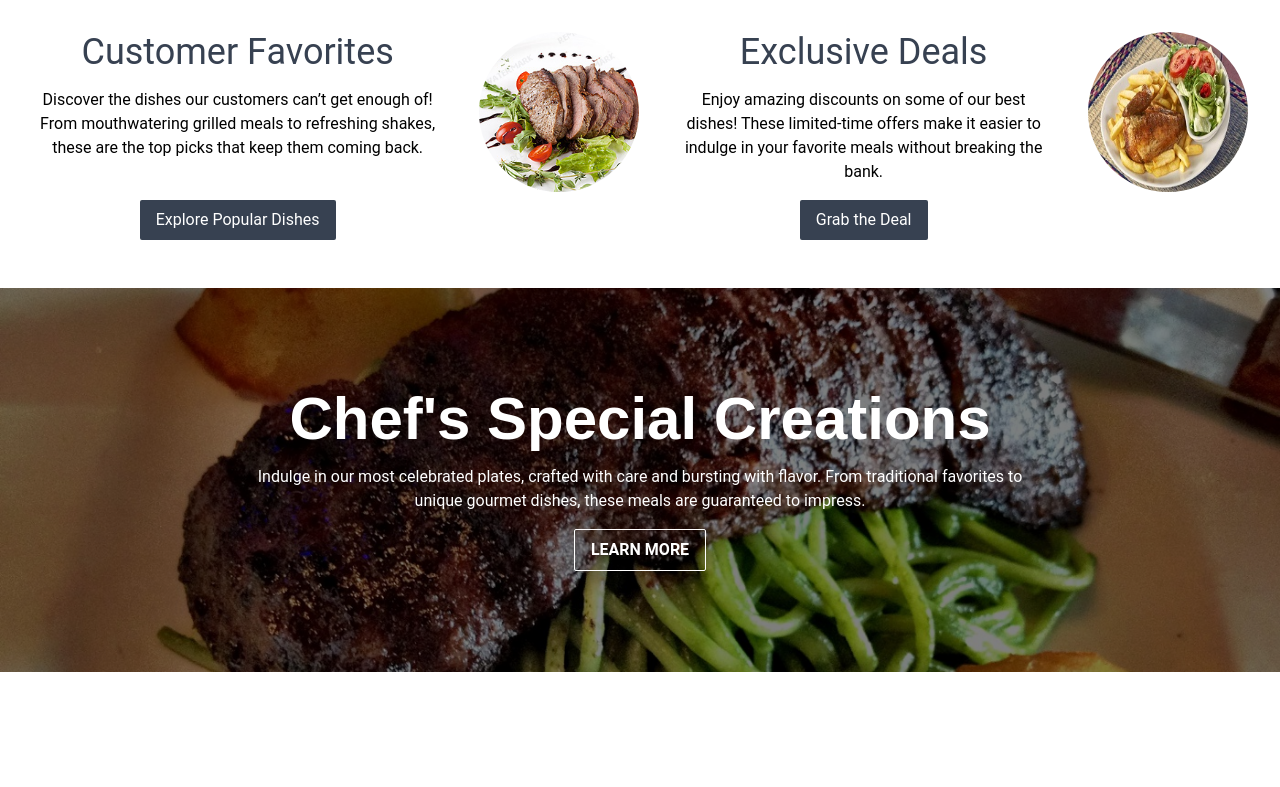
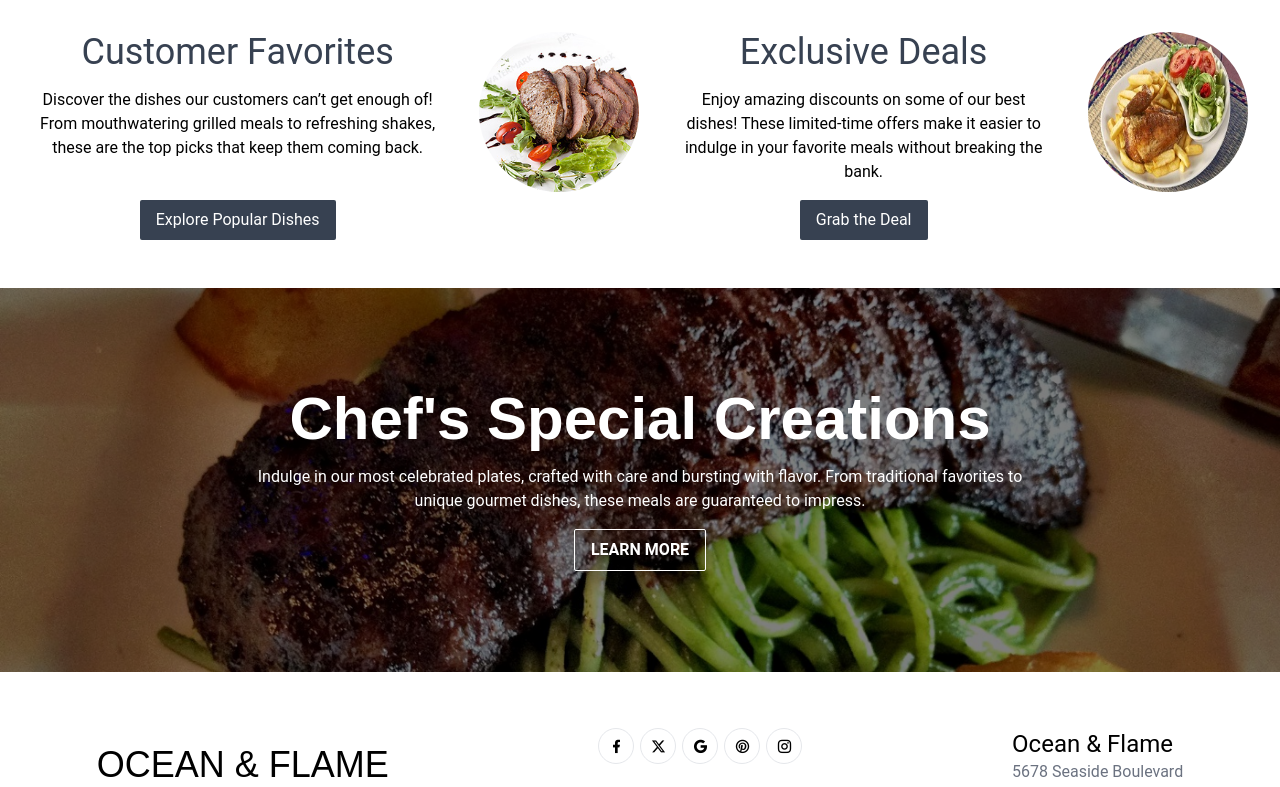
Before and after one commit to Chokolove/ReactTailwindFront, a Next.js app: page / in a window 1280 px wide. Shown: the part 2000-2787 px from the top of the page. Before the commit the page ends 2712 px from the top, so only its background shows below. Built offline with nearby package versions, Linux system fonts and the light colour scheme.

Commit message:
Add socialButton and Footer component

```diff
--- a/package.json
+++ b/package.json
@@ -12,7 +12,8 @@
     "next": "14.2.11",
     "react": "^18",
     "react-dom": "^18",
-    "react-hook-form": "^7.53.0"
+    "react-hook-form": "^7.53.0",
+    "remixicon": "^4.3.0"
   },
   "devDependencies": {
     "@types/node": "^20",
--- a/src/app/layout.tsx
+++ b/src/app/layout.tsx
@@ -1,5 +1,6 @@
 import type { Metadata } from "next";
 import "./globals.css";
+import "remixicon/fonts/remixicon.css";
 import NavBar from "@/components/NavBar";
 import HeroSlider from "@/components/HeroSlider";
 
--- a/src/app/page.tsx
+++ b/src/app/page.tsx
@@ -5,6 +5,7 @@ import HeroWithCTA from "@/components/HeroWithCTA";
 import FeatureSection from "@/components/FeatureSection";
 import HighlightBanner from "@/components/HighlightBanner";
 import EmailSubscription from "@/components/EmailSubscription";
+import FooterContact from "@/components/FooterContact";
 
 import img1 from "@/assets/images/home/img1.jpg";
 import img2 from "@/assets/images/home/img2.jpg";
@@ -61,6 +62,7 @@ export default function Page() {
         bodyClassName="text-white max-w-3xl"
         buttonClassName="bg-transparent text-white border border-white uppercase font-bold"
       />
+      <FooterContact />
     </div>
   )
 }
--- a/src/components/FeatureCard/index.tsx
+++ b/src/components/FeatureCard/index.tsx
@@ -1,20 +1,24 @@
 import { StaticImageData } from "next/image"
 import Button from "../Button"
+import Link from "next/link"
 
 interface Props {
   title: string,
   body: string,
   buttonText: string,
   image: StaticImageData,
+  link?: string,
 }
 
-function FeatureCard({ title, body, buttonText, image }: Props) {
+function FeatureCard({ title, body, buttonText, image, link }: Props) {
   return (
     <div className="flex gap-9">
       <div className="flex flex-col gap-4 justify-center items-center text-center">
         <h2 className="text-4xl text-gray-700">{title}</h2>
         <p className="h-24 overflow-auto">{body}</p>
-        <Button text={buttonText} />
+        <Link href={link}>
+          <Button text={buttonText} />
+        </Link>
       </div>
       <img src={image.src} alt={title} className="w-40 h-40 rounded-full" />
     </div>
--- a/src/components/FeatureSection/index.tsx
+++ b/src/components/FeatureSection/index.tsx
@@ -10,12 +10,14 @@ const cards = [
     body: "Discover the dishes our customers can’t get enough of! From mouthwatering grilled meals to refreshing shakes, these are the top picks that keep them coming back.",
     buttonText: "Explore Popular Dishes",
     image: img4,
+    link: "/dishes",
   },
   {
     title: "Exclusive Deals",
     body: "Enjoy amazing discounts on some of our best dishes! These limited-time offers make it easier to indulge in your favorite meals without breaking the bank.",
     buttonText: "Grab the Deal",
     image: img5,
+    link: "/dishes",
   },
 ]
 
--- /dev/null
+++ b/src/components/FooterContact/index.tsx
@@ -0,0 +1,33 @@
+import Link from "next/link"
+import SocialButton from "../SocialButton"
+import Container from "../Container"
+
+function FooterContact() {
+  return (
+    <Container className="w-full flex justify-around gap-20 py-14">
+      <div className="flex flex-col gap-1.5 justify-center">
+        <Link href="/about">
+          <h2 className="text-4xl font-krona uppercase">Ocean & Flame</h2>
+        </Link>
+        <p className="text-center text-base">© 2024</p>
+      </div>
+      <div className="flex gap-1.5">
+        <SocialButton href="https://www.facebook.com/" icon="ri-facebook-fill" />
+        <SocialButton href="https://www.twitter.com/" icon="ri-twitter-x-fill" />
+        <SocialButton href="https://www.google.com/" icon="ri-google-fill" />
+        <SocialButton href="https://www.pinterest.com/" icon="ri-pinterest-line" />
+        <SocialButton href="https://www.instagram.com/" icon="ri-instagram-line" />
+      </div>
+      <div>
+        <h3 className="text-2xl">Ocean & Flame</h3>
+        <p className="text-base text-gray-500">
+          5678 Seaside Boulevard <br />
+          Harborview, FL 33139 <br />
+          United States
+        </p>
+      </div>
+    </Container>
+  )
+}
+
+export default FooterContact
--- a/src/components/HeroSlider/index.tsx
+++ b/src/components/HeroSlider/index.tsx
@@ -40,7 +40,7 @@ const HeroBanner = () => {
 
       {/* Content */}
       <div className="absolute inset-0 flex flex-col justify-center items-center z-20 text-white">
-        <h1 className="text-7xl font-krona font-bold text-center">CARBON Y MAR</h1>
+        <h1 className="text-7xl font-krona font-bold text-center uppercase">Ocean & Flame</h1>
 
         <div className="absolute bottom-4 left-1/2 transform -translate-x-1/2 flex space-x-2">
           {images.map((_, index) => (
--- /dev/null
+++ b/src/components/SocialButton/index.tsx
@@ -0,0 +1,17 @@
+import Link from "next/link"
+
+interface Props{
+  href: string
+  icon: string
+}
+
+function SocialButton ({href, icon}: Props) {
+  return (
+    <Link href={href}>
+      <div className="w-9 h-9 border rounded-full flex justify-center items-center">
+        <i className={`${icon}`}></i>
+      </div>
+    </Link>
+  )
+}
+export default SocialButton
```
Also changed, not shown: 1 other file (tests, documents, lock files or other folders).
